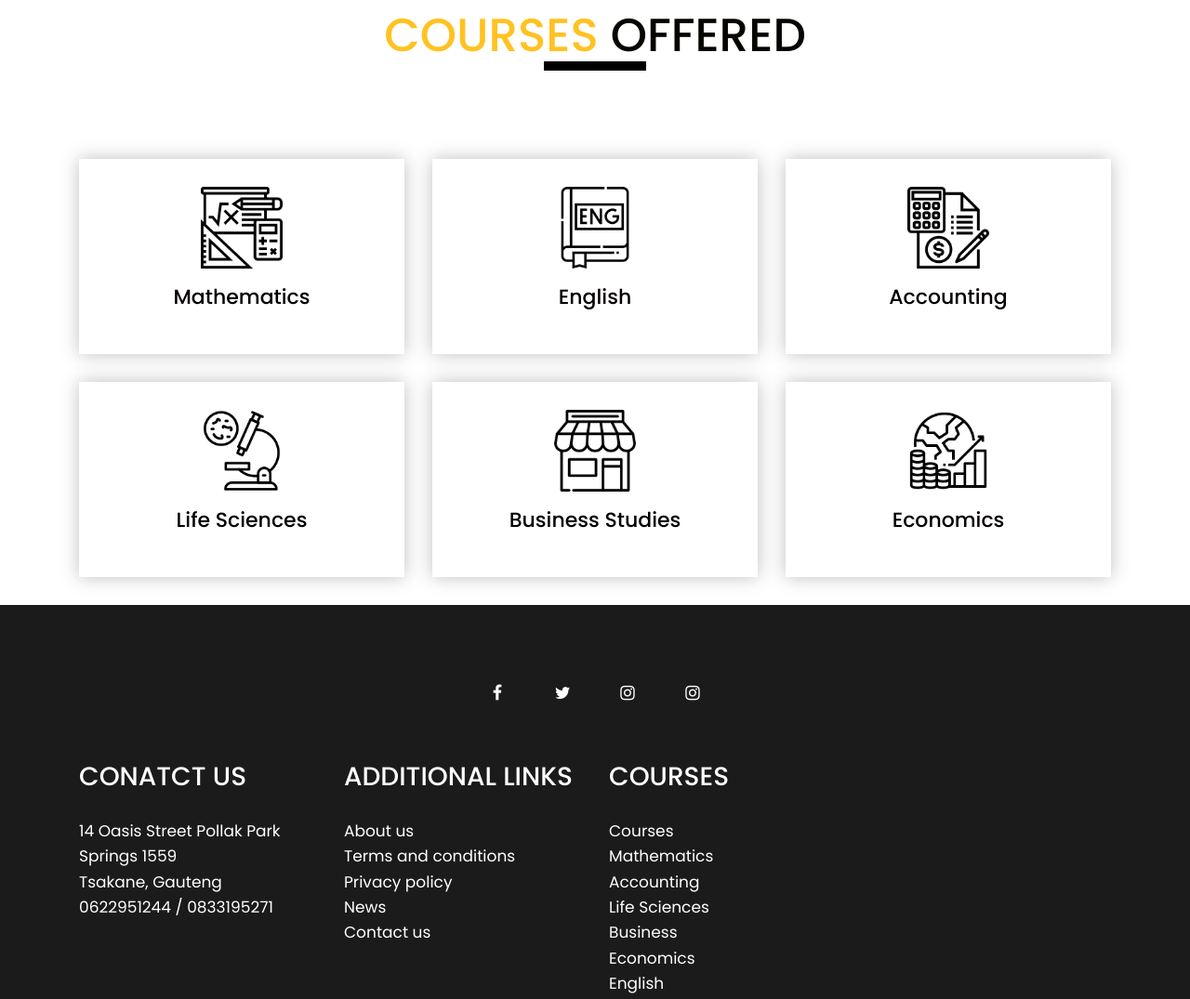
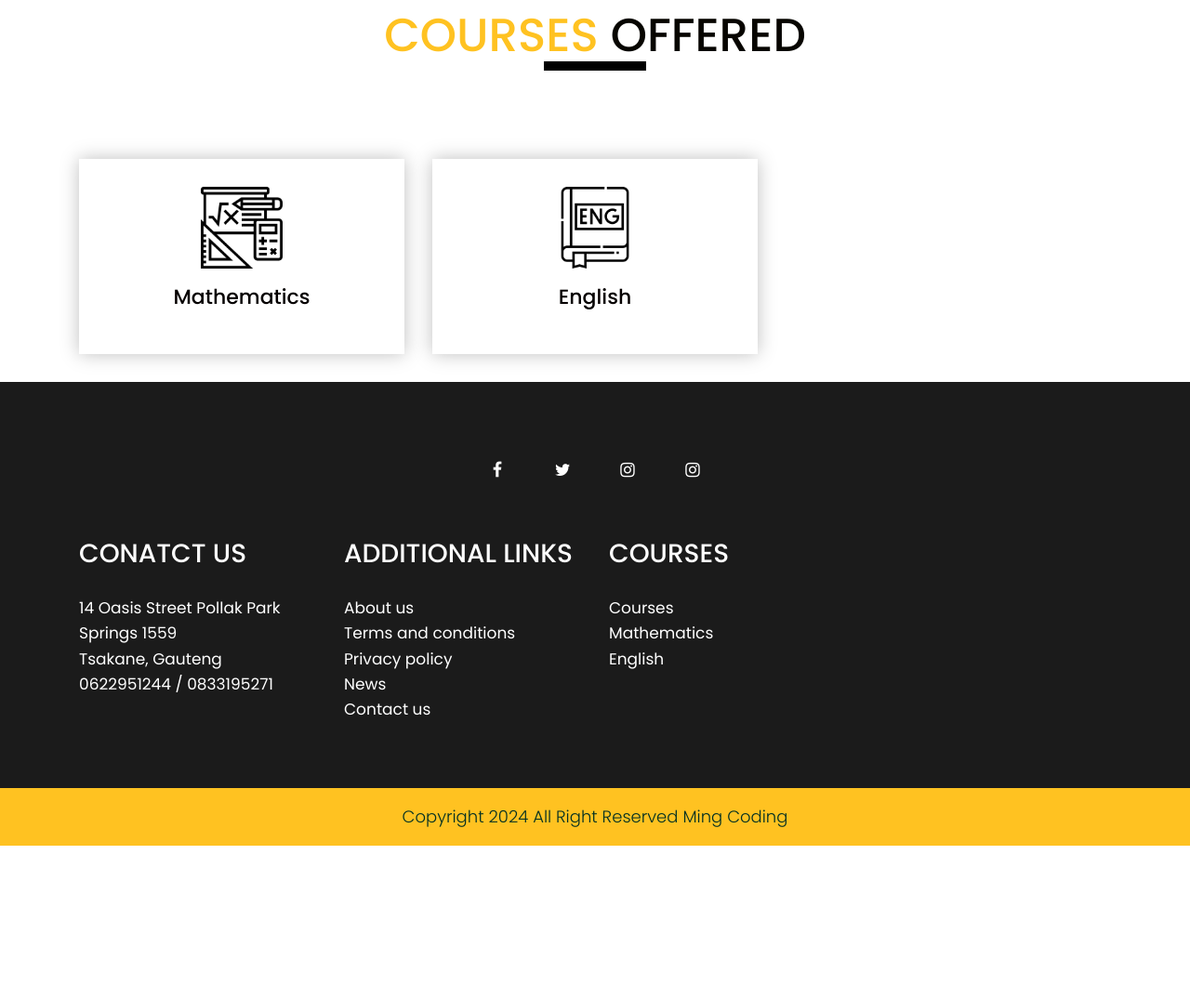
Before and after one commit to Katlego121/back-to-school-1, a plain HTML site: page product.html in a window 1280 px wide. Shown: the part 299-1374 px from the top of the page at 93% size. After the commit the page ends 1209 px from the top, so only its background shows below. Drawn offline with nearby package versions, Linux system fonts and the light colour scheme.

Commit message:
Subject changed commit

```diff
--- a/product.html
+++ b/product.html
@@ -114,29 +114,6 @@
                      <h3>English</h3>
                   </div>
                </div>
-               <div class="col-xl-4 col-lg-4 col-md-4 col-sm-12">
-                  <div class="service-box">
-                     <i><img src="icon/accounting.png"/></i>
-                     <h3>Accounting</h3>
-                  </div>
-               </div>
-               <div class="col-xl-4 col-lg-4 col-md-4 col-sm-12">
-                  <div class="service-box">
-                     <i><img src="icon/science.png"/></i>
-                     <h3>Life Sciences</h3>
-                  </div>
-               </div>
-               <div class="col-xl-4 col-lg-4 col-md-4 col-sm-12">
-                  <div class="service-box">
-                     <i><img src="icon/online-shop.png"/></i>
-                     <h3>Business Studies</h3>
-                  </div>
-               </div>
-               <div class="col-xl-4 col-lg-4 col-md-4 col-sm-12">
-                  <div class="service-box">
-                     <i><img src="icon/economic.png"/></i>
-                     <h3>Economics</h3>
-                  </div>
                </div>
             </div>
          </div>
@@ -187,12 +164,9 @@
                      <h3>Courses</h3>
                       <ul class="lik">
                     <li> <a href="product.html">Courses</a></li>
-                         <span>Mathematics<br>
-                        Accounting<br>
-                        Life Sciences<br>
-                        Business<br>
-                        Economics<br>
-                        English</span>
+                    <span>Mathematics<br>
+                     English<br>
+                     </span>
                   </div>
                </div>
 
```
Also changed, not shown: about.html (+3 -6 lines), contact.html (+3 -6 lines), index.html (+5 -31 lines).
